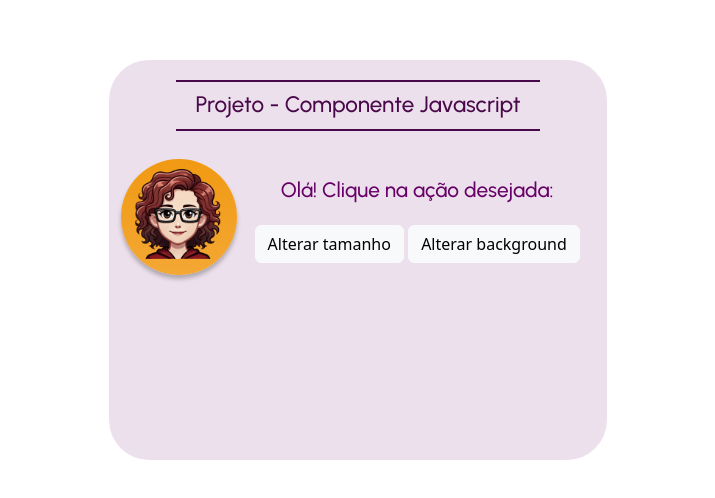
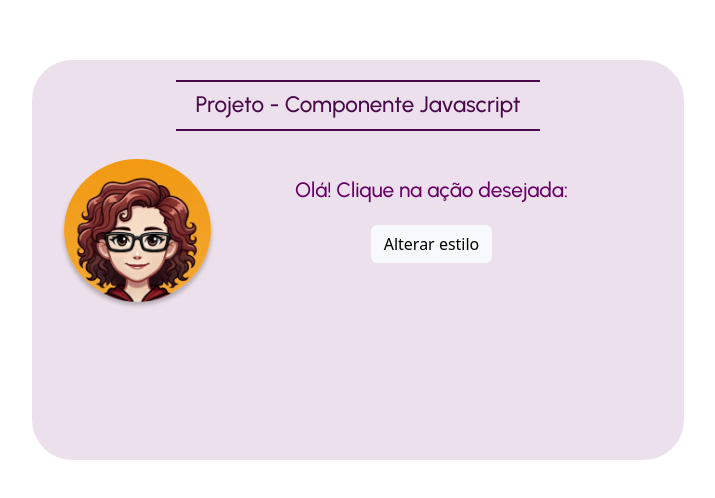
Before and after one commit to asomartins/miniprojeto-edicaoweb, a plain HTML site: page index.html in a window 1280 px wide. Shown: the part 140-638 px from the top of the page, without its empty margins (282-997 px from the left). Drawn offline with nearby package versions, Linux system fonts and the light colour scheme.

Commit message:
componente alterar estilo

```diff
--- a/index.html
+++ b/index.html
@@ -22,15 +22,15 @@
     <h1 class="tituloProjeto corTitulo">Projeto - Componente Javascript</h1>
     <div class="conteudo">
       <div class="avatar">
-        <img src="img/avatar_asomartins.png" alt="avatar" />
+        <img src="img/avatar.png" alt="avatar" />
       </div>
       <div class="texto">
         <p class="textoSaudacao corTexto">Olá! Clique na ação desejada:</p>
-        <button type="button" class="btn btn-light">Alterar tamanho</button>
-        <button type="button" class="btn btn-light">Alterar background</button>
+        <button type="button" class="btn btn-light btnAlterarEstilo">Alterar estilo</button>
       </div>
     </div>
   </div>
+  <script src="script.js"></script>
 </body>
 
 </html>
--- a/script.js
+++ b/script.js
@@ -0,0 +1,14 @@
+const btnAlterarEstilo = document.querySelector('.btnAlterarEstilo');
+
+function alterarEstilo() {
+    const container = document.querySelector('.container');
+    const tituloProjeto = document.querySelector('.tituloProjeto');
+    const textoSaudacao = document.querySelector('.textoSaudacao');
+    container.style.background = 'linear-gradient(270deg, #660066 0.01%, #993399 100%)';
+    tituloProjeto.style.color = '#FFFFFF';
+    tituloProjeto.style.borderTop = '2px dotted';
+    tituloProjeto.style.borderBottom = '2px dotted';
+    textoSaudacao.style.color = '#FFFFFF';
+}
+
+btnAlterarEstilo.addEventListener('click', alterarEstilo);
--- a/style.css
+++ b/style.css
@@ -36,7 +36,7 @@
 .conteudo {
   display: grid;
   grid-template-columns: 1fr 3fr;
-  margin-top: 20px;
+  margin: 20px;
 }
 
 .tituloProjeto {
@@ -70,8 +70,8 @@
 
 /* elipse bg amarelo avatar */
 .avatar {
-  width: 116px;
-  height: 116px;
+  width: 147px;
+  height: 142px;
   background: linear-gradient(
     180deg,
     #f19912 0.02%,
@@ -84,9 +84,9 @@
 }
 
 .avatar img {
-  width: 80%;
-  height: 80%;
+  width: 90%;
+  height: 90%;
   position: absolute;
-  top: 6%;
-  left: 9%;
+  bottom: -1%;
+  left: 5%;
 }
```
Also changed, not shown: img/avatar.png (added).
